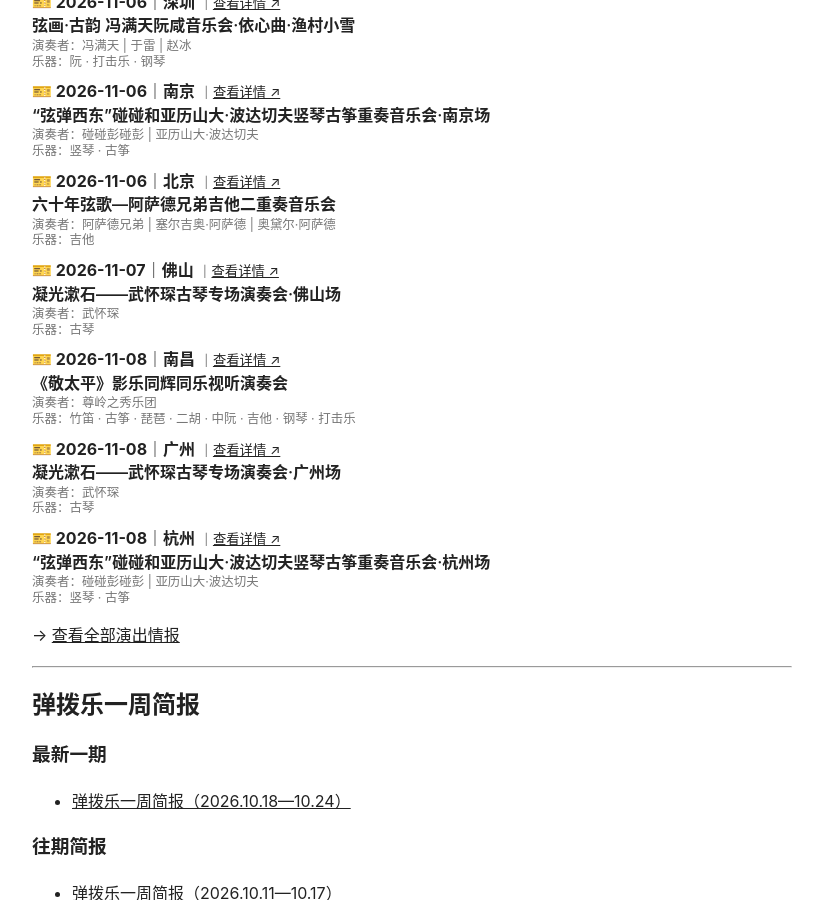
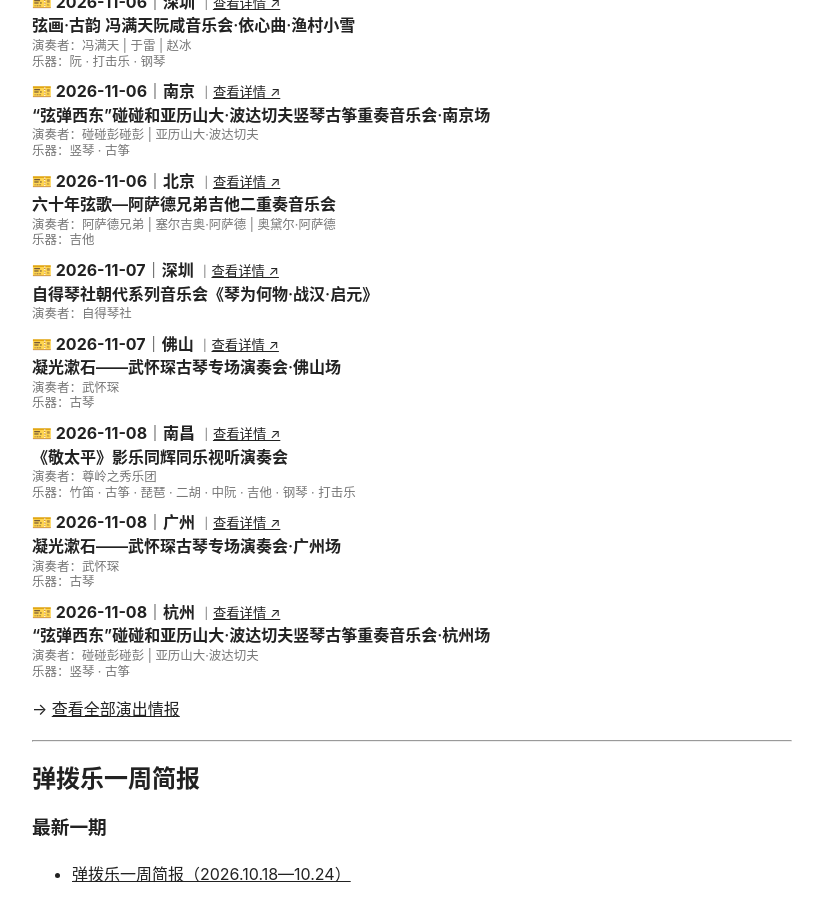
Before and after one commit to KeenKwok/boxianji, a Jekyll site: the page built from index.md, in a window 1280 px wide and 900 px high, scrolled down 1202 px. Shown: the whole window, without its empty margins (228-1051 px from the left). Built offline with Jekyll 4.4.1, drawn with Linux system fonts in a browser that asks for light colours.

Commit message:
更新 attention.yml

```diff
--- a/_data/attention.yml
+++ b/_data/attention.yml
@@ -1,3 +1,11 @@
+- id: "20261107-shenzhen-zideqinshe-qinweihewu-zhanhan-qiyuan"
+  date: "2026-11-07"
+  city: "深圳"
+  title: "自得琴社朝代系列音乐会《琴为何物·战汉·启元》"
+  performers:
+    - "自得琴社"
+  link: "https://mp.weixin.qq.com/s/5516EniZB4AivUWkFJQsuQ"
+
 - id: "20261106-shanghai-forty-fingers-asian-tour-2026"
   date: "2026-11-06"
   city: "上海"
```
